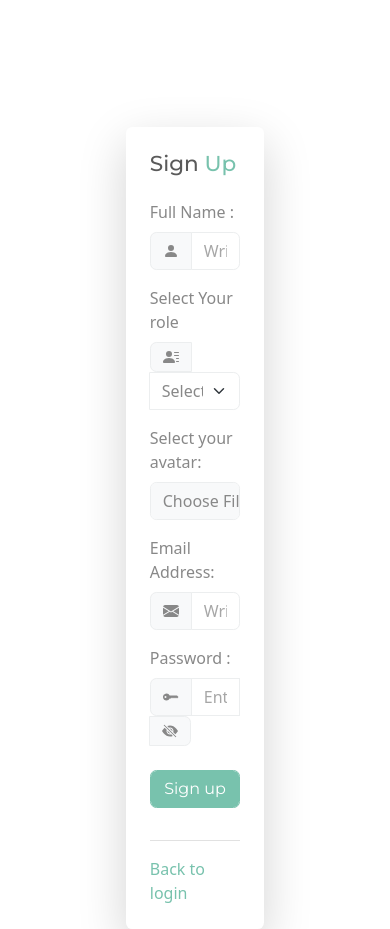
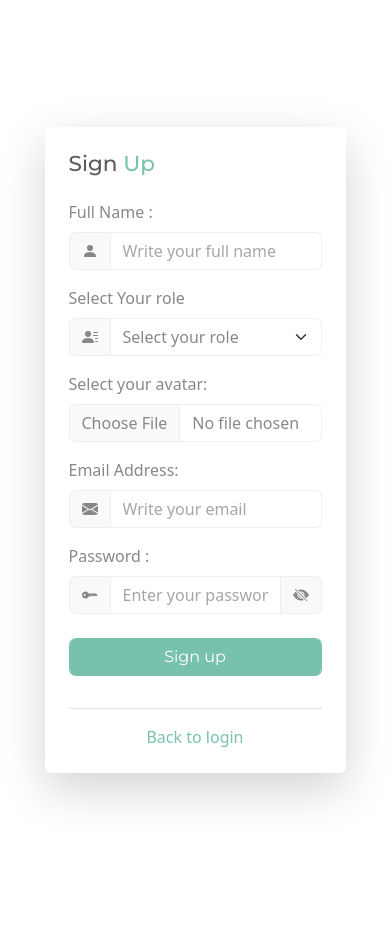
Before and after one commit to azadulkabir455/dokan, a React (Create React App) app: page /signup in a window 390 px wide. After the commit the page ends 844 px from the top, so only its background shows below. Built offline with nearby package versions, Linux system fonts and the light colour scheme; no server answers.

Commit message:
Authentication all functionality done.

```diff
--- a/src/authentication/ForgetPass.tsx
+++ b/src/authentication/ForgetPass.tsx
@@ -1,26 +1,31 @@
-import React,{useState} from 'react'
+import React,{useState, useContext} from 'react'
 import { Link } from "react-router-dom"
 import { BsFillEnvelopeFill } from "react-icons/bs";
+import { GlobalContextProvider } from '../contextAPI/GlobalContext';
 import "../assets/css/authForm.scss"
 
 export default function ForgetPass() {
   const [email, setEmail] = useState('');
 
-  // Collect Data from form
+  // Import resetpass from Context api
+
+  const {resetpass}: any = useContext(GlobalContextProvider);
+
+  // Form Handler and Collect Data from form
 
   const submitHandle = (e:React.SyntheticEvent) => {
     e.preventDefault();
+    resetpass(email);
   }
   const inputHandle = (e: any) => {
     setEmail(e.target.value)
   }
 
-
   return (
     <>
       <div className="container">
         <div className="row">
-          <div className="col-4 offset-4">
+          <div className="col-10 col-md-8 col-lg-4 mx-auto">
             <div className="authForm p-4 rounded shadow-lg">
               <h4 className='text-capitalize mb-4'>Reset <span className='text-primary'>Password</span></h4>
               <form onSubmit={submitHandle}>
@@ -28,11 +33,11 @@ export default function ForgetPass() {
                   <label htmlFor="email" className="form-label">Email : </label>
                   <div className="input-group">
                     <span className="input-group-text"><BsFillEnvelopeFill /></span>
-                    <input type="email" className="form-control" id="email" name="email" placeholder="Write your email" onClick={inputHandle} value={email}/>
+                    <input type="email" className="form-control" id="email" name="email" placeholder="Write your email" onChange={inputHandle} value={email}/>
                   </div>
                 </div>
                 <div className="form-group mb-3">
-                  <input type="submit" className="btn btn-primary form-control text-capitalize" value="Sent for reset" />
+                  <input type="submit" className="btn btn-primary form-control text-capitalize" value="Send For Reset Password" />
                 </div>
                 <hr />
                 <div className="d-flex justify-content-between">
--- a/src/authentication/Login.tsx
+++ b/src/authentication/Login.tsx
@@ -1,14 +1,16 @@
-import React,{useState} from 'react'
+import React,{useState, useContext} from 'react'
 import { Link } from "react-router-dom"
+import { GlobalContextProvider } from '../contextAPI/GlobalContext';
 import { BsFillEnvelopeFill,BsFillKeyFill,BsFillEyeFill,BsFillEyeSlashFill } from "react-icons/bs";
 import "../assets/css/authForm.scss"
 
 export default function Login() {
     const [showPassword, setShowPassword] = useState("password")
     const [eyeIcon, setEyeIcon] = useState(<BsFillEyeSlashFill />)
-    const [inputs, setInputs] = useState([]);
+    const [inputs, setInputs] = useState<any>([]);
 
-    console.log(inputs)
+    const {email, password} = inputs; //Destructure data form inputs
+    const {login}:any = useContext(GlobalContextProvider) //Import Login fuction form Context Api
 
     // Functionality for Show and Hide Password
     const passwordShowToggle = () => {
@@ -24,18 +26,19 @@ export default function Login() {
     // Collect value from from
     const submitHandle = (e: React.SyntheticEvent) => {
         e.preventDefault();
+        login(email, password);
     }
 
     const inputHandle = (e:any) => {
         let name: string = e.target.name;
         let value: (string | number) = e.target.value;
-        setInputs( prev => ({...prev, [name]: value}))
+        setInputs( (prev:any) => ({...prev, [name]: value}))
     }
     return (
         <>
             <div className="container">
                 <div className="row">
-                    <div className="col-4 offset-4">
+                    <div className="col-10 col-md-8 col-lg-4 mx-auto">
                         <div className="authForm p-4 rounded shadow-lg">
                             <h4 className='text-capitalize mb-4'>Login <span className='text-primary'>here</span></h4>
                             <form onSubmit={submitHandle}>
--- a/src/authentication/SignUp.tsx
+++ b/src/authentication/SignUp.tsx
@@ -4,29 +4,27 @@ import { BsFillEnvelopeFill, BsFillKeyFill, BsFillEyeFill, BsFillEyeSlashFill, B
 import { v4 } from "uuid"
 import { storage } from '../firebase-config';
 import { ref, uploadBytesResumable, getDownloadURL } from "firebase/storage";
-import { GlobalContextContainer, GlobalContextProvider } from '../contextAPI/GlobalContext';
+import { GlobalContextProvider } from '../contextAPI/GlobalContext';
 import "../assets/css/authForm.scss"
 
 export default function SignUp() {
   const [showPassword, setShowPassword] = useState("password")
   const [eyeIcon, setEyeIcon] = useState(<BsFillEyeSlashFill />)
-  const [inputs, setInputs] = useState<any[]>([]);
+  const [inputs, setInputs] = useState<(any)>([]);
   const [role, setRole] = useState<string>("default");
-
-
-
 
   // UseState for Image Upload
   const [file, setFile] = useState<any>(null);
   const [userImgUrl, setUserImgUrl] = useState('');
-  const [uploadProgress, setUploadProgress] = useState<(number | null)>(null);
+  const [uploadProgress, setUploadProgress] = useState<any>(null);
 
-  //  Combine All Data
-  const {name, email, password}:{name: string; email: string; password: string;} = inputs;
+
+  //  Destructure Combine All Data
+  const { name, email, password } = inputs;
   let combineData = { name, email, role, userImgUrl };
 
   // Import signup fuction form ContextApi
-  const { signUp } = useContext(GlobalContextProvider)
+  const { signUp }: any = useContext(GlobalContextProvider)
 
   // Functionality for Show and Hide Password
   const passwordShowToggle = () => {
@@ -39,16 +37,16 @@ export default function SignUp() {
     }
   }
 
-  // Data Collection from form
+  // Form Handler and Data Collection from Form
   const formHandler = (e: React.SyntheticEvent) => {
     e.preventDefault();
-    signUp(email, password, {...combineData})
+    signUp(email, password, { ...combineData });
   }
 
   const inputHandle = (e: any) => {
     let name: string = e.target.name;
     let value: (string | number) = e.target.value;
-    setInputs(prev => ({ ...prev, [name]: value }))
+    setInputs((prev: any) => ({ ...prev, [name]: value }))
 
   }
 
@@ -95,7 +93,7 @@ export default function SignUp() {
     <>
       <div className="container">
         <div className="row">
-          <div className="col-5 mx-auto">
+          <div className="col-10 col-md-8 col-lg-5 mx-auto">
             <div className="authForm p-4 rounded shadow-lg">
               <h4 className='text-capitalize mb-4'>Sign <span className='text-primary'>Up</span></h4>
               <form onSubmit={formHandler}>
@@ -150,7 +148,11 @@ export default function SignUp() {
                   </div>
                   <div className="col-12">
                     <div className="form-group mb-3 mt-2">
-                      <input type="submit" className="btn btn-primary form-control" value="Sign up" />
+                      <input type="submit"
+                        className="btn btn-primary form-control"
+                        value="Sign up"
+                        disabled={uploadProgress !== null && uploadProgress < 100}
+                      />
                     </div>
                   </div>
                 </div>
--- a/src/contextAPI/GlobalContext.tsx
+++ b/src/contextAPI/GlobalContext.tsx
@@ -1,6 +1,6 @@
-import React,{createContext, useState, useEffect} from 'react'
+import React, { createContext, useState, useEffect } from 'react'
 import { useNavigate } from 'react-router-dom';
-import { auth,database } from '../firebase-config';
+import { auth, database } from '../firebase-config';
 import {
   createUserWithEmailAndPassword,
   signInWithEmailAndPassword,
@@ -15,31 +15,76 @@ import {
 
 const GlobalContextProvider = createContext({});
 
-const GlobalContextContainer = ({children}:any) => {
+const GlobalContextContainer = ({ children }: any) => {
+
+  const navigate = useNavigate();
+
   // Authentication Functionality
   const [currentUser, setCurrentUser] = useState<any[]>([]);
-  const navigate = useNavigate();
 
   // Sign up Function
-  const signUp = async (email:string, password:any, data:any[]) => {
+  const signUp = async (email: string, password: any, data: any[]) => {
     await createUserWithEmailAndPassword(auth, email, password).then(async (authenticateUser) => {
-      const userRef = doc(database,"userProfiles", authenticateUser.user.uid);
-      await setDoc(userRef,{...data}).then(() => {
-        console.log("User Registration successfully");
+      const userRef = doc(database, "userProfiles", authenticateUser.user.uid);
+      await setDoc(userRef, { ...data }).then(() => {
+        console.log("User Registration Successfully");
         navigate("/login")
       })
     }).catch((error) => {
       console.log(error.message)
     })
   }
+
+  // Login Function
+
+  const login = async (email: string, password: any) => {
+    await signInWithEmailAndPassword(auth, email, password).then(() => {
+      console.log("User Login Successfully");
+      navigate("/")
+    }).catch((error) => {
+      console.log(error.message)
+    })
+  }
+
+  // Logout Function
+  const logout = async () => {
+    await signOut(auth).then(() => {
+      console.log("LogOut Successfully")
+      navigate("/login")
+    }).catch((error) => {
+      console.log(error.message)
+    })
+  }
+
+  // Reset Pasword
+
+  const resetpass = async (email: string) => {
+    await sendPasswordResetEmail(auth, email).then(() => {
+      console.log("Your Reset Email Sent succeefully");
+      navigate("/login")
+    }).catch((error) => {
+      console.log(error.message)
+    })
+  }
+
+  // CurrentUser Details
+
+  useEffect(() => {
+    const UserAuth = onAuthStateChanged(auth,(currentUser:any) => {
+      setCurrentUser(currentUser);
+    })
+    return () => {
+      UserAuth();
+    }
+  })
   return (
-    <GlobalContextProvider.Provider value={{signUp}}>
+    <GlobalContextProvider.Provider value={{ signUp, login, logout, resetpass, currentUser }}>
       {children}
     </GlobalContextProvider.Provider>
   )
 }
 
-export  {
+export {
   GlobalContextContainer,
   GlobalContextProvider
 }
--- a/src/pages/Home.tsx
+++ b/src/pages/Home.tsx
@@ -1,7 +1,12 @@
-import React from 'react'
+import React, { useContext } from 'react'
+import { GlobalContextProvider } from '../contextAPI/GlobalContext'
 
 export default function Home() {
+  const { logout }: any = useContext(GlobalContextProvider);
   return (
-    <div>Home</div>
+    <>
+      <div>Home</div>
+      <button className="btn btn-primary" onClick={logout}>Log out</button>
+    </>
   )
 }
```
Lines whose indentation alone changed are shown as unchanged.
